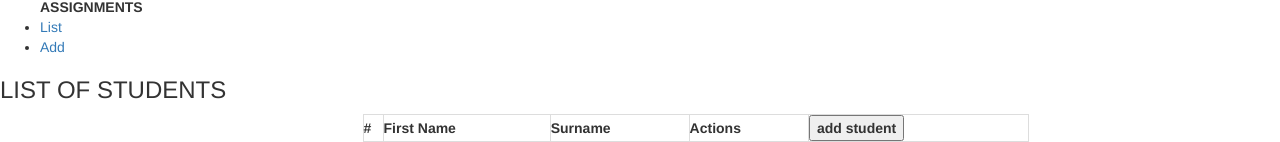
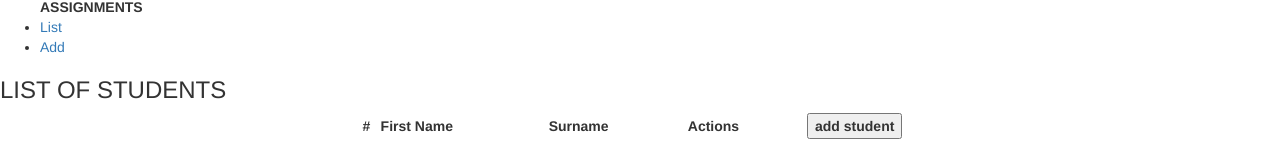
Before and after one commit to ztokarski/python-ccms-project, a Flask app: template templates/student_list.html in a window 1280 px wide. Shown: the part 834-976 px from the top of the page. Run offline with Flask 2, Linux system fonts and the light colour scheme; the template is opened without the code that fills it, so the values that code supplies are empty; some libraries are stand-ins or nearby versions.

Commit message:
bootstrap_student_edit in progress

```diff
--- a/templates/student_list.html
+++ b/templates/student_list.html
@@ -48,12 +48,11 @@
             <div class="col-md-3"></div>
             <div class="col-md-6">
 
-                <table class="table-bordered" style="width: 120%">
+                <table class="table-hover" style="width: 120%">
                     <tr>
 
 
                         <th>#</th>
-                        <div class="col-md-3">
                         <th>First Name</th>
 
 
@@ -72,7 +71,7 @@
                             <td>{{ students.index(student) + 1 }}</td>
                             <td>{{ student.name }}</td>
                             <td>{{ student.surname }}</td>
-                            <td>
+                            <td class="active">
                                 <ul>
                                     <li><a href="/student_edit/{{ student.id }}">[Edit] </a></li>
                                     <li><a href="/student_remove/{{ student.id }}">[Remove]</a></li><br>
```
Also changed, not shown: ccms.db.
